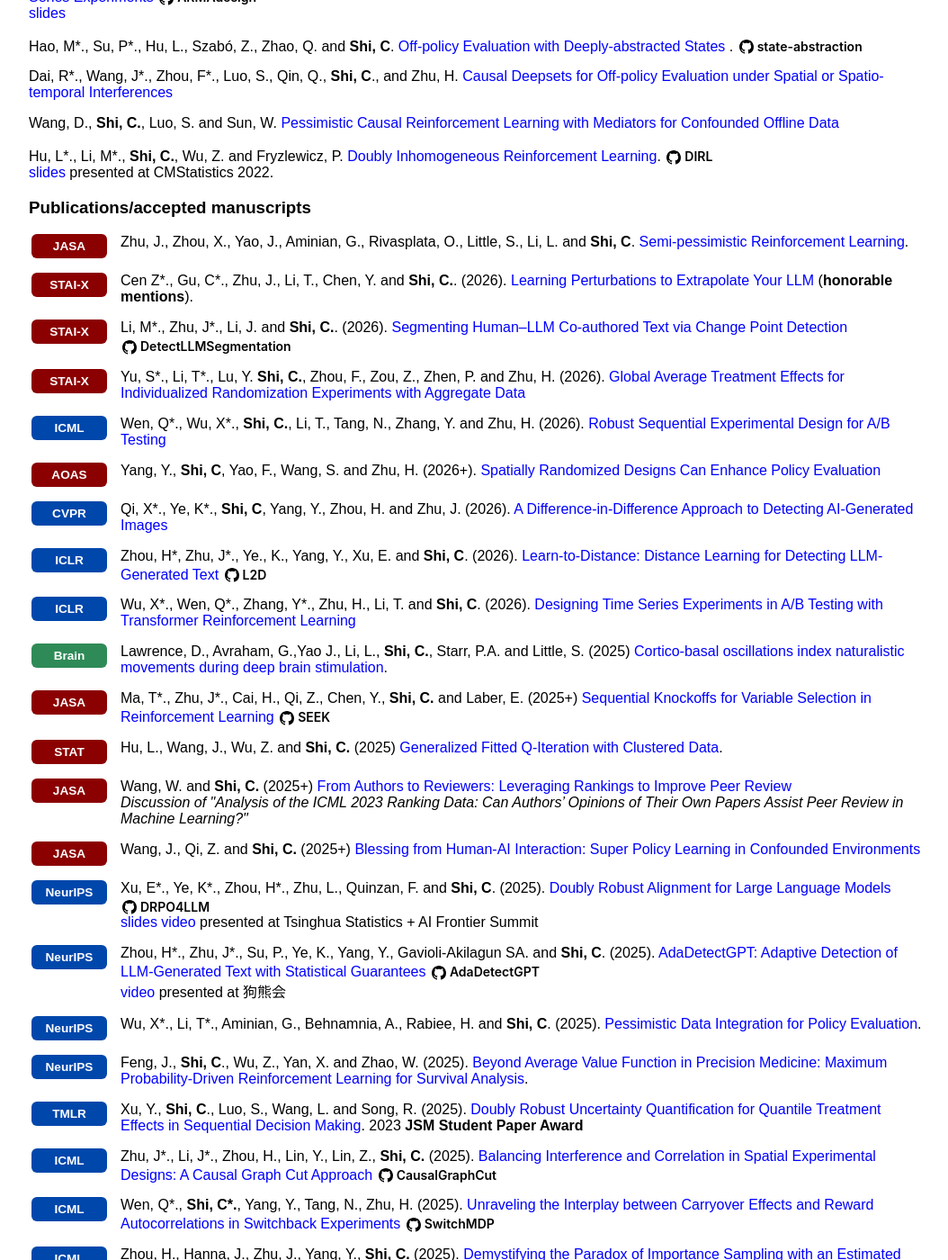
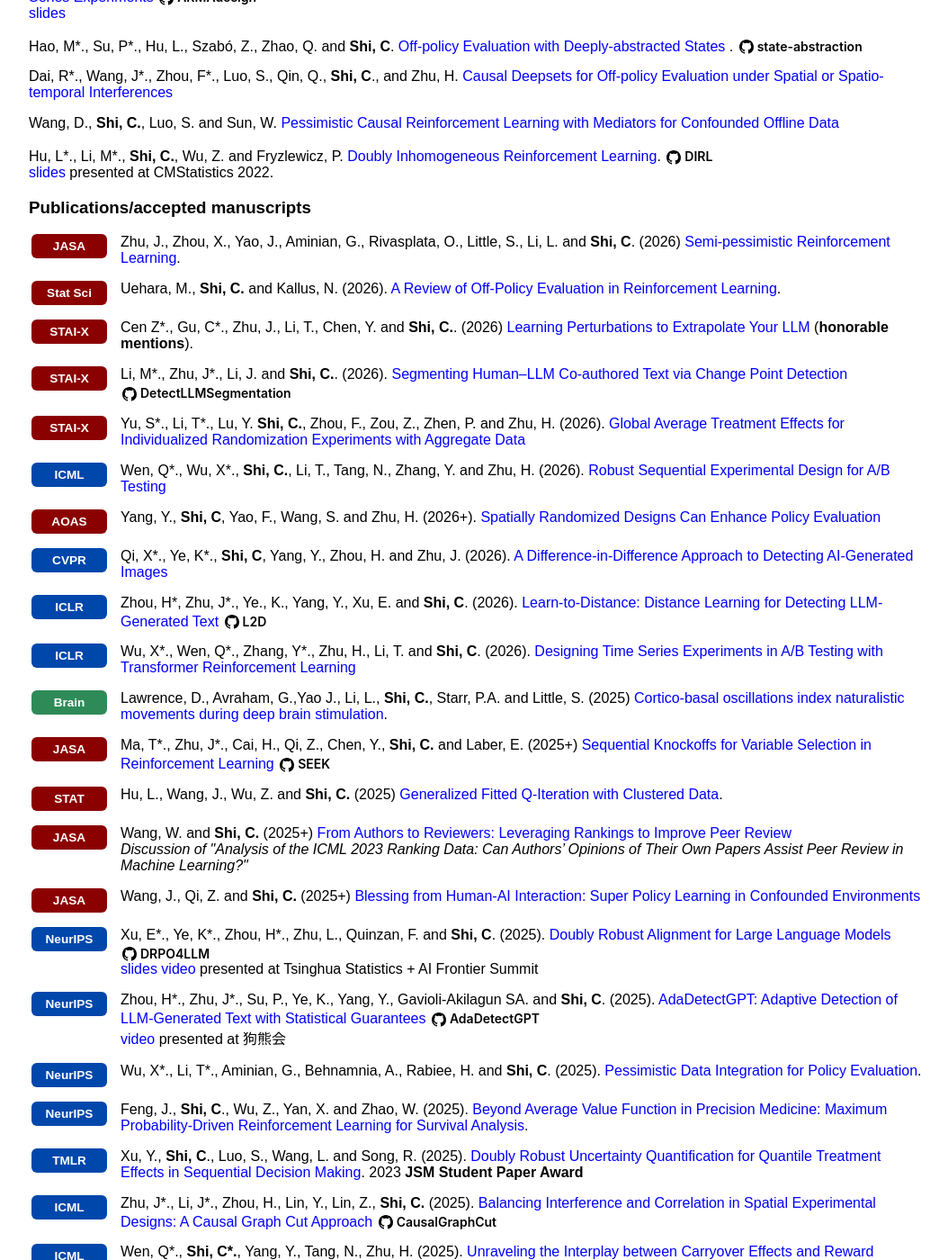
Before and after one commit to callmespring/callmespring.github.io, a Jekyll site: the page built from publication.md, in a window 1280 px wide and 1400 px high, scrolled down 943 px. Shown: the whole window at 90% size, without its empty margins (108-1162 px from the left). Built offline with Jekyll 4.4.1, drawn with Linux system fonts in a browser that asks for light colours; some of the changed text lies outside the part shown.

Commit message:
Update publication.md

```diff
--- a/publication.md
+++ b/publication.md
@@ -86,7 +86,16 @@ Hu, L\*., Li, M\*., **Shi, C.**, Wu, Z. and Fryzlewicz, P. [Doubly Inhomogeneous
     <span class="publication-logo-badge badge-stat">JASA</span>
   </div>
   <div class="pub-content" style="flex: 1;">
-    Zhu, J., Zhou, X., Yao, J., Aminian, G., Rivasplata, O., Little, S., Li, L. and <strong>Shi, C</strong>. <a href="https://arxiv.org/pdf/2505.19002">Semi-pessimistic Reinforcement Learning</a>.
+    Zhu, J., Zhou, X., Yao, J., Aminian, G., Rivasplata, O., Little, S., Li, L. and <strong>Shi, C</strong>. (2026) <a href="https://arxiv.org/pdf/2505.19002">Semi-pessimistic Reinforcement Learning</a>.
+  </div>
+</div>
+
+<div class="publication-entry" style="display: flex; align-items: flex-start; margin-bottom: 1em;">
+  <div class="pub-venue" style="flex: 0 0 90px; margin-right: 12px; display: flex; align-items: center; justify-content: center;">
+    <span class="publication-logo-badge badge-stat">Stat Sci</span>
+  </div>
+  <div class="pub-content" style="flex: 1;">
+    Uehara, M., <strong>Shi, C.</strong> and Kallus, N. (2026). <a href="https://arxiv.org/pdf/2212.06355.pdf">A Review of Off-Policy Evaluation in Reinforcement Learning</a>.
   </div>
 </div>
 
@@ -95,7 +104,7 @@ Hu, L\*., Li, M\*., **Shi, C.**, Wu, Z. and Fryzlewicz, P. [Doubly Inhomogeneous
     <span class="publication-logo-badge badge-stat">STAI-X</span>
   </div>
   <div class="pub-content" style="flex: 1;">
-    Cen Z*., Gu, C*., Zhu, J., Li, T., Chen, Y. and <strong>Shi, C.</strong>. (2026). <a href="https://arxiv.org/pdf/2605.13284">Learning Perturbations to Extrapolate Your LLM</a> (<strong>honorable mentions</strong>).
+    Cen Z*., Gu, C*., Zhu, J., Li, T., Chen, Y. and <strong>Shi, C.</strong>. (2026) <a href="https://arxiv.org/pdf/2605.13284">Learning Perturbations to Extrapolate Your LLM</a> (<strong>honorable mentions</strong>).
   </div>
 </div>
 
@@ -295,15 +304,6 @@ Hu, L\*., Li, M\*., **Shi, C.**, Wu, Z. and Fryzlewicz, P. [Doubly Inhomogeneous
   </div>
   <div class="pub-content" style="flex: 1;">
     StatsUpAI Interest Group (2025). <a href="https://hdsr.mitpress.mit.edu/pub/a7kmqk35/release/1?readingCollection=da931fd2">Statistics and AI: A Fireside Conversation</a>.
-  </div>
-</div>
-
-<div class="publication-entry" style="display: flex; align-items: flex-start; margin-bottom: 1em;">
-  <div class="pub-venue" style="flex: 0 0 90px; margin-right: 12px; display: flex; align-items: center; justify-content: center;">
-    <span class="publication-logo-badge badge-stat">Stat Sci</span>
-  </div>
-  <div class="pub-content" style="flex: 1;">
-    Uehara, M., <strong>Shi, C.</strong> and Kallus, N. (2025+). <a href="https://arxiv.org/pdf/2212.06355.pdf">A Review of Off-Policy Evaluation in Reinforcement Learning</a>.
   </div>
 </div>
 
```
